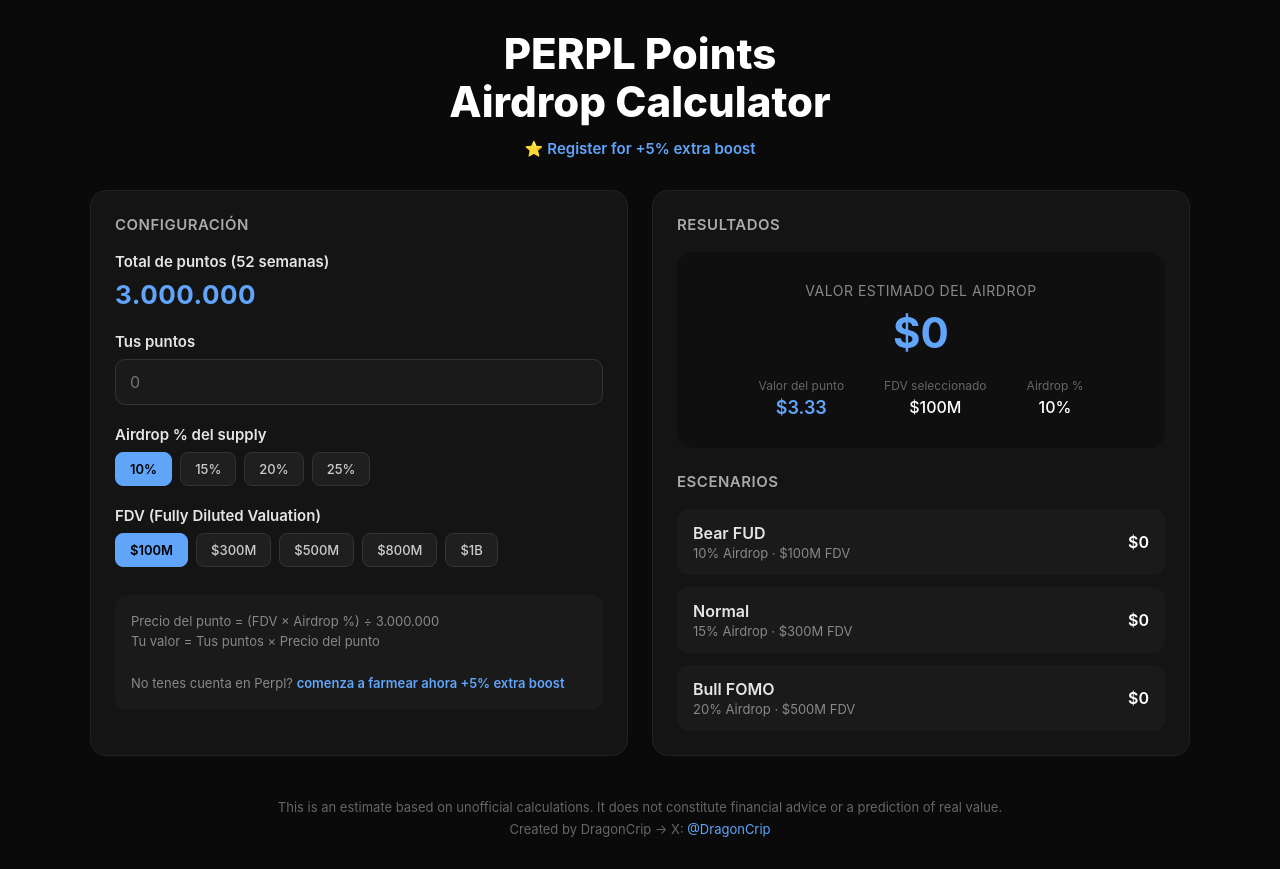
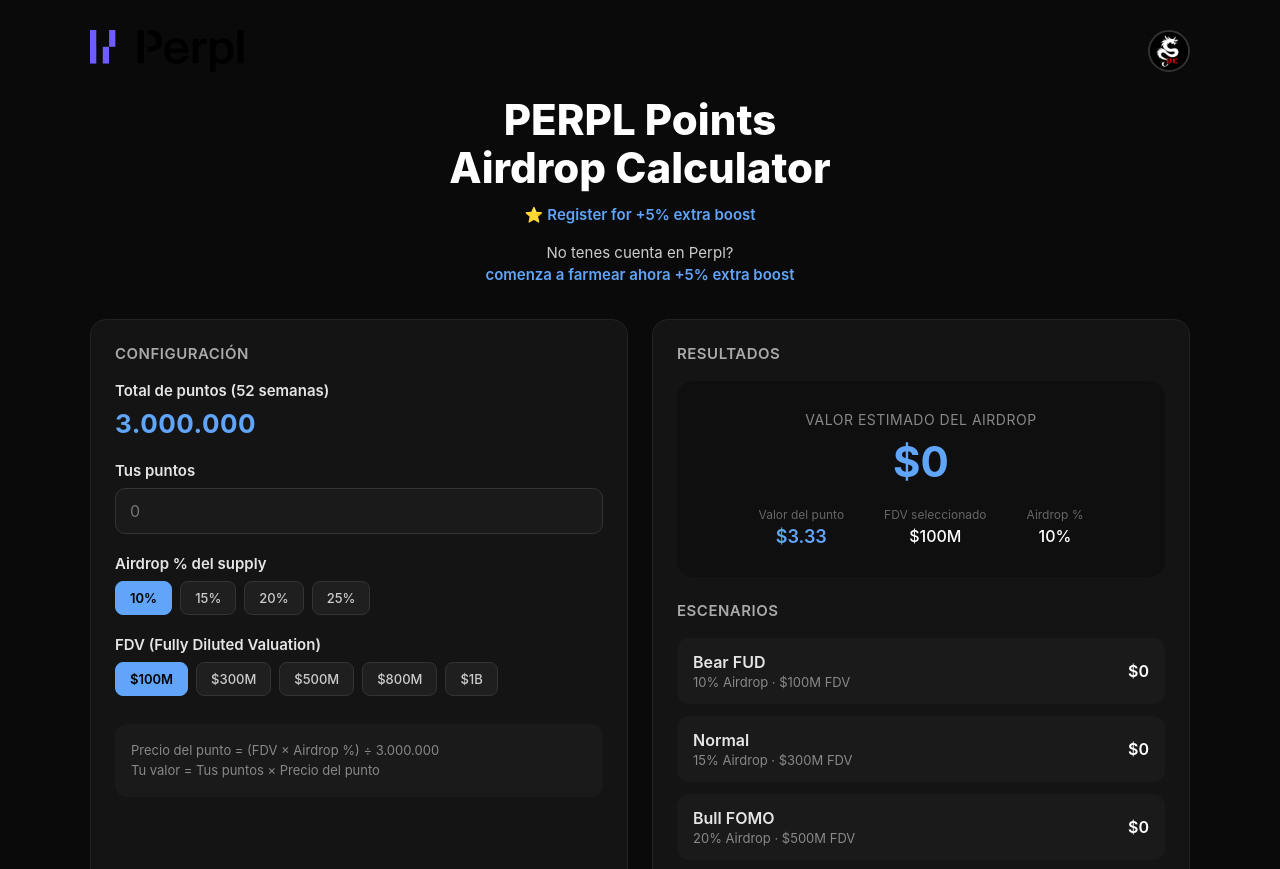
Before and after one commit to dragoncrip/Perpl-Calculadora, a plain HTML site: page index.html in a window 1280 px wide. Shown: the top 869 px of the page. Drawn offline with Linux system fonts and the light colour scheme.

Commit message:
Update index.html

```diff
--- a/index.html
+++ b/index.html
@@ -27,6 +27,27 @@
       width: 100%;
     }
 
+    /* Header con logos */
+    .header {
+      display: flex;
+      justify-content: space-between;
+      align-items: center;
+      margin-bottom: 24px;
+    }
+
+    .logo-perpl {
+      height: 42px;
+      width: auto;
+    }
+
+    .logo-dc {
+      height: 42px;
+      width: 42px;
+      border-radius: 50%;
+      object-fit: cover;
+      border: 2px solid #333;
+    }
+
     h1 {
       text-align: center;
       font-size: 42px;
@@ -38,7 +59,7 @@
 
     .register-boost {
       text-align: center;
-      margin-bottom: 32px;
+      margin-bottom: 18px;
       font-size: 15px;
     }
 
@@ -49,6 +70,25 @@
     }
 
     .register-boost a:hover {
+      text-decoration: underline;
+    }
+
+    /* Texto de farmear centrado en 2 líneas */
+    .farm-promo {
+      text-align: center;
+      margin-bottom: 32px;
+      font-size: 15px;
+      line-height: 1.5;
+      color: #ccc;
+    }
+
+    .farm-promo a {
+      color: #60a5fa;
+      text-decoration: none;
+      font-weight: 600;
+    }
+
+    .farm-promo a:hover {
       text-decoration: underline;
     }
 
@@ -64,6 +104,13 @@
       }
       h1 {
         font-size: 32px;
+      }
+      .logo-perpl {
+        height: 34px;
+      }
+      .logo-dc {
+        height: 34px;
+        width: 34px;
       }
     }
 
@@ -243,16 +290,6 @@
       border-radius: 12px;
     }
 
-    .formula a {
-      color: #60a5fa;
-      text-decoration: none;
-      font-weight: 600;
-    }
-
-    .formula a:hover {
-      text-decoration: underline;
-    }
-
     .footer {
       margin-top: 40px;
       text-align: center;
@@ -273,11 +310,24 @@
 </head>
 <body>
   <div class="container">
+
+    <!-- Header con logos -->
+    <div class="header">
+      <img src="Perpl_Logo_Primary_Black.svg" alt="Perpl Logo" class="logo-perpl">
+      <img src="Logo_DC.jpg" alt="DragonCrip" class="logo-dc">
+    </div>
+
     <h1>PERPL Points<br>Airdrop Calculator</h1>
 
     <p class="register-boost">
       ⭐ <a href="https://app.perpl.xyz/trade?ref=48DeNZhWs2x" target="_blank">Register for +5% extra boost</a>
     </p>
+
+    <!-- Texto de farmear centrado en 2 líneas (sacado del recuadro) -->
+    <div class="farm-promo">
+      No tenes cuenta en Perpl?<br>
+      <a href="https://app.perpl.xyz/trade?ref=48DeNZhWs2x" target="_blank">comenza a farmear ahora +5% extra boost</a>
+    </div>
 
     <div class="main">
       <!-- LEFT: INPUTS -->
@@ -307,10 +357,10 @@
           <button class="btn" onclick="setFDV(1000)">$1B</button>
         </div>
 
+        <!-- Solo la fórmula, sin el texto de farmear -->
         <div class="formula">
           Precio del punto = (FDV × Airdrop %) ÷ 3.000.000<br>
-          Tu valor = Tus puntos × Precio del punto<br><br>
-          No tenes cuenta en Perpl? <a href="https://app.perpl.xyz/trade?ref=48DeNZhWs2x" target="_blank">comenza a farmear ahora +5% extra boost</a>
+          Tu valor = Tus puntos × Precio del punto
         </div>
       </div>
 
@@ -318,7 +368,6 @@
       <div class="card">
         <div class="card-title">Resultados</div>
 
-        <!-- Caja principal con Valor estimado + Valor del punto dentro -->
         <div class="main-result">
           <div class="main-result-label">Valor estimado del Airdrop</div>
           <div class="main-result-value" id="yourValue">$0</div>
@@ -339,7 +388,6 @@
           </div>
         </div>
 
-        <!-- Escenarios -->
         <div class="card-title">Escenarios</div>
         <div class="scenarios">
           <div class="scenario">
```
